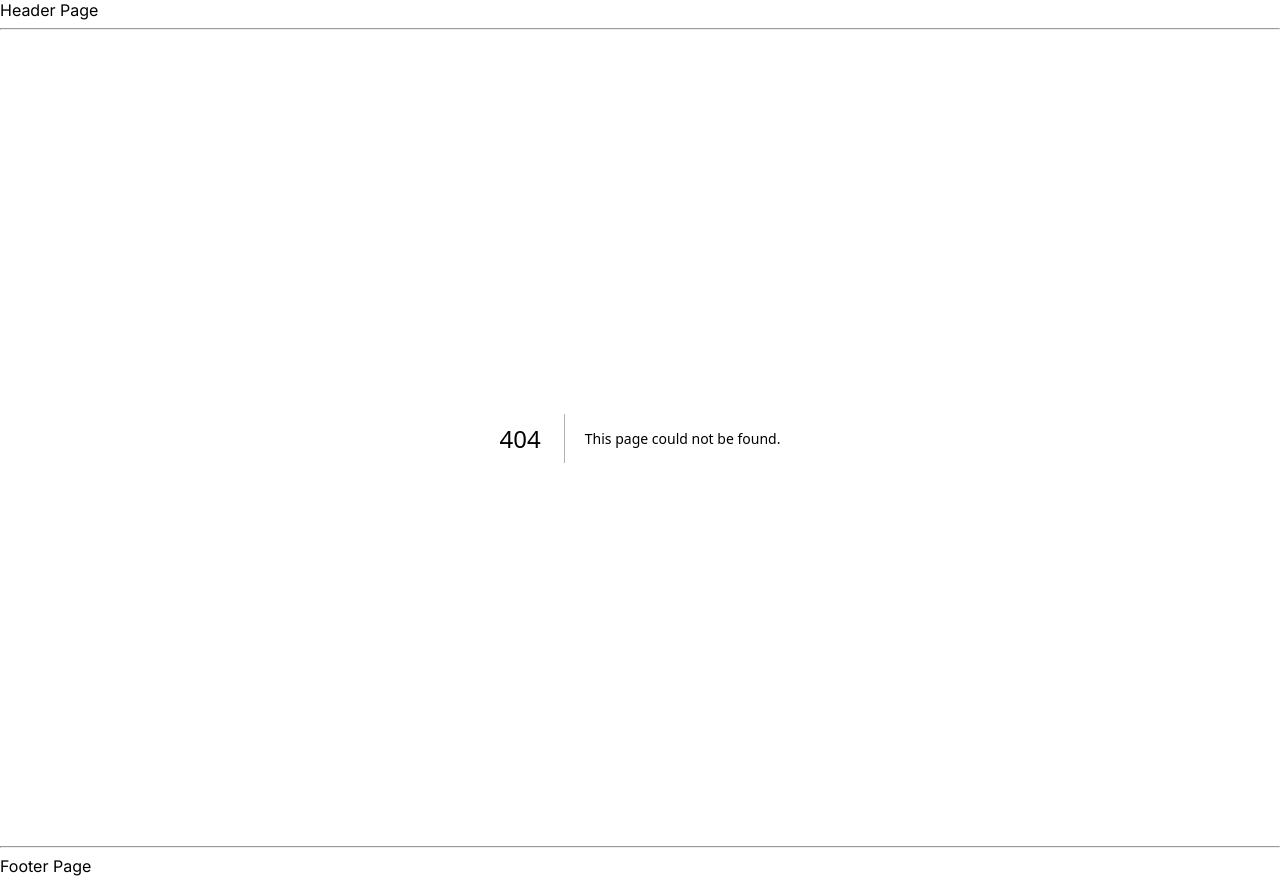
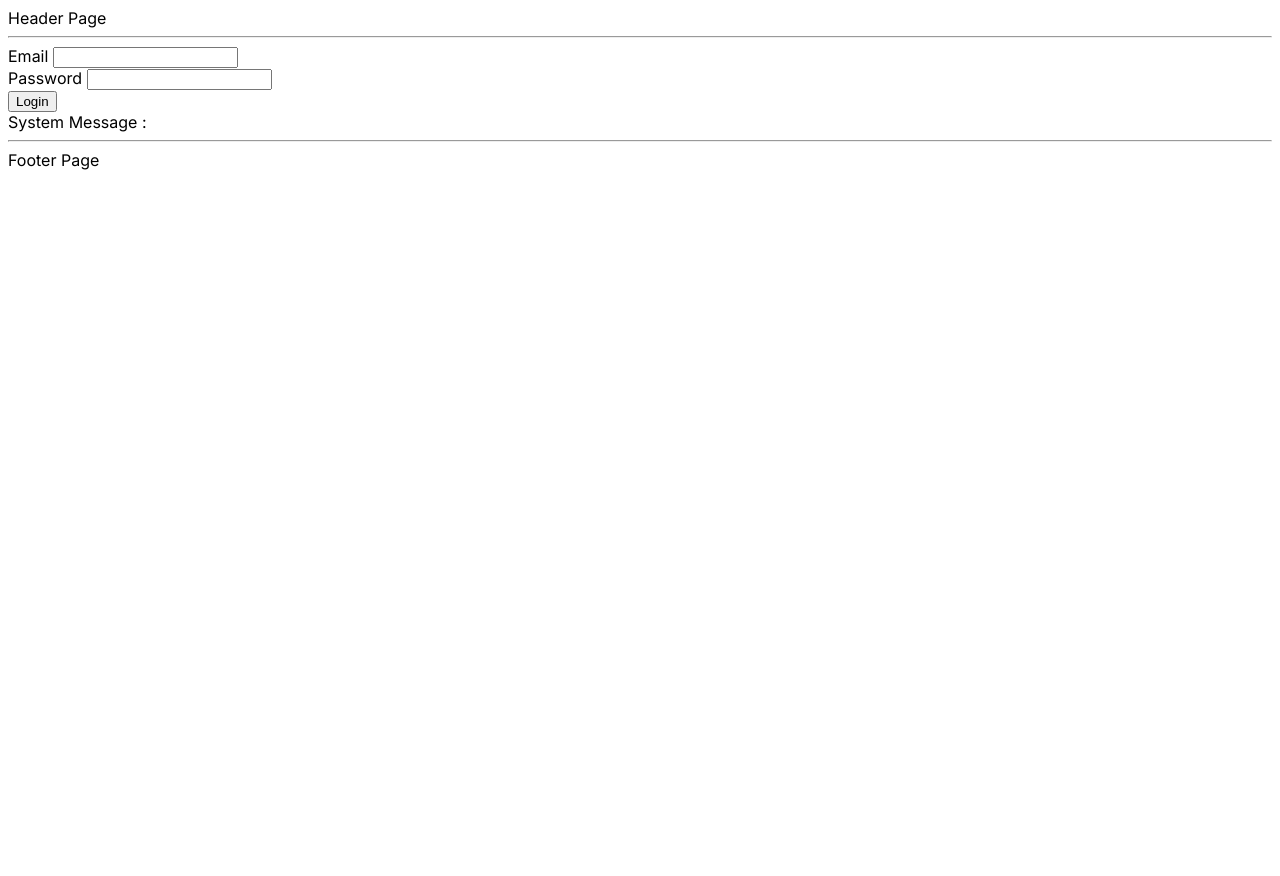
Before and after one commit to TheTik/react-next-tutorial-101, a Next.js app: page /Login in a window 1280 px wide. Before the commit this address had no page. After the commit the page ends 800 px from the top, so only its background shows below. Built offline with nearby package versions, Linux system fonts and the light colour scheme.

Commit message:
Save develop state...

```diff
--- /dev/null
+++ b/app/Login/action.jsx
@@ -0,0 +1,49 @@
+// [Step 1]
+'use server'
+
+// [Step 2] # rafce
+import React from 'react'
+
+async function getUsers() {
+    var response = [];
+    try {
+        response = await fetch("https://669890d82069c438cd6f2242.mockapi.io/userInfo");
+        if (!response.ok) {
+            throw new Error('Cannot fetch users data.');
+        }
+        return response.json();
+    } catch (error) {
+        console.log('Error : ', error);
+    }
+}
+
+// [Step 3] change code : const action = () => { : async function login (prevState, formData) {
+async function login(prevState, formData) {
+
+    // [Step 5]
+    const email = formData.get('email');
+    const password = formData.get('password');
+    console.log("Email : ", email);
+    console.log("Password : ", password);
+
+    // [Step 6]
+    const users = await getUsers();
+    //console.log(users);
+
+    const user = users.filter((x) => {
+        console.log(x.email);
+        if ((x.email === email) && (x.phoneNumber == password)){
+            return x;
+        }
+    });
+    //console.log("user : ", user);
+
+    if (user.length > 0) {
+        return { message : 'Login Successful.'}
+    }else{
+        return { message : 'User name or password incorrect. !'}
+    }
+}
+
+// [Step 4]
+export default login
--- /dev/null
+++ b/app/Login/page.jsx
@@ -0,0 +1,39 @@
+// [Step 1]
+'use client'
+
+// [Step 2] #rafce
+import React from 'react'
+
+// [Step 6]
+import login from './action'
+
+// [Step 4]
+import { useFormState, useFormStatus } from 'react-dom'
+
+const page = () => {
+
+    // [Step 6]
+    const initialState = {
+        message: null,
+    }
+
+    // [Step 5]
+    const [state, formAction] = useFormState(login, initialState)
+    // login is server function, matcher login : prevState
+
+    // [Step 7]
+    return (
+        <div>
+            <form action={formAction}>
+                <div>Email <input name="email" /></div>
+                <div>Password <input name="password" type="password" /></div>
+                <button>Login</button>
+                <div>
+                    System Message : {state?.message}
+                </div>
+            </form>
+        </div>
+    )
+}
+
+export default page
```
